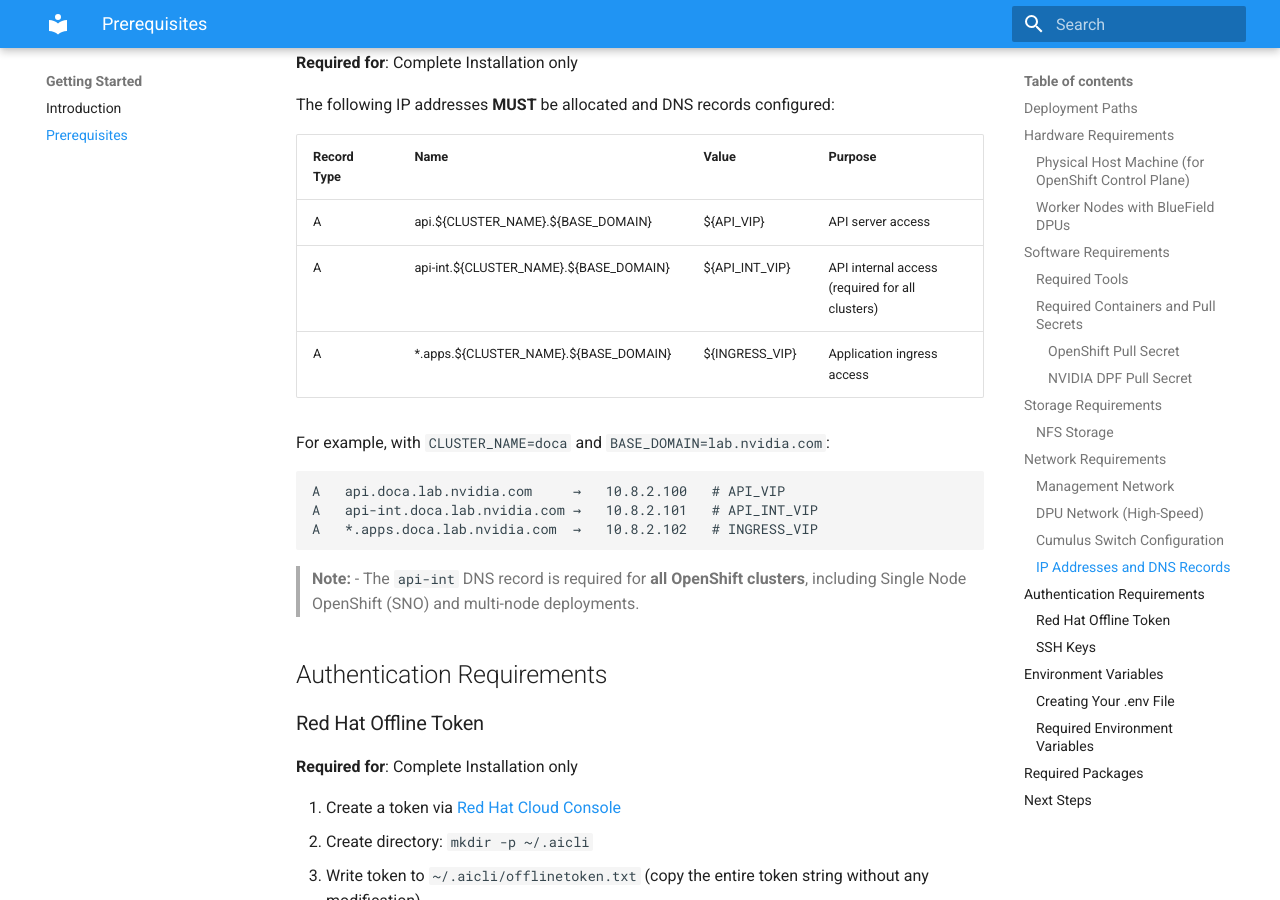
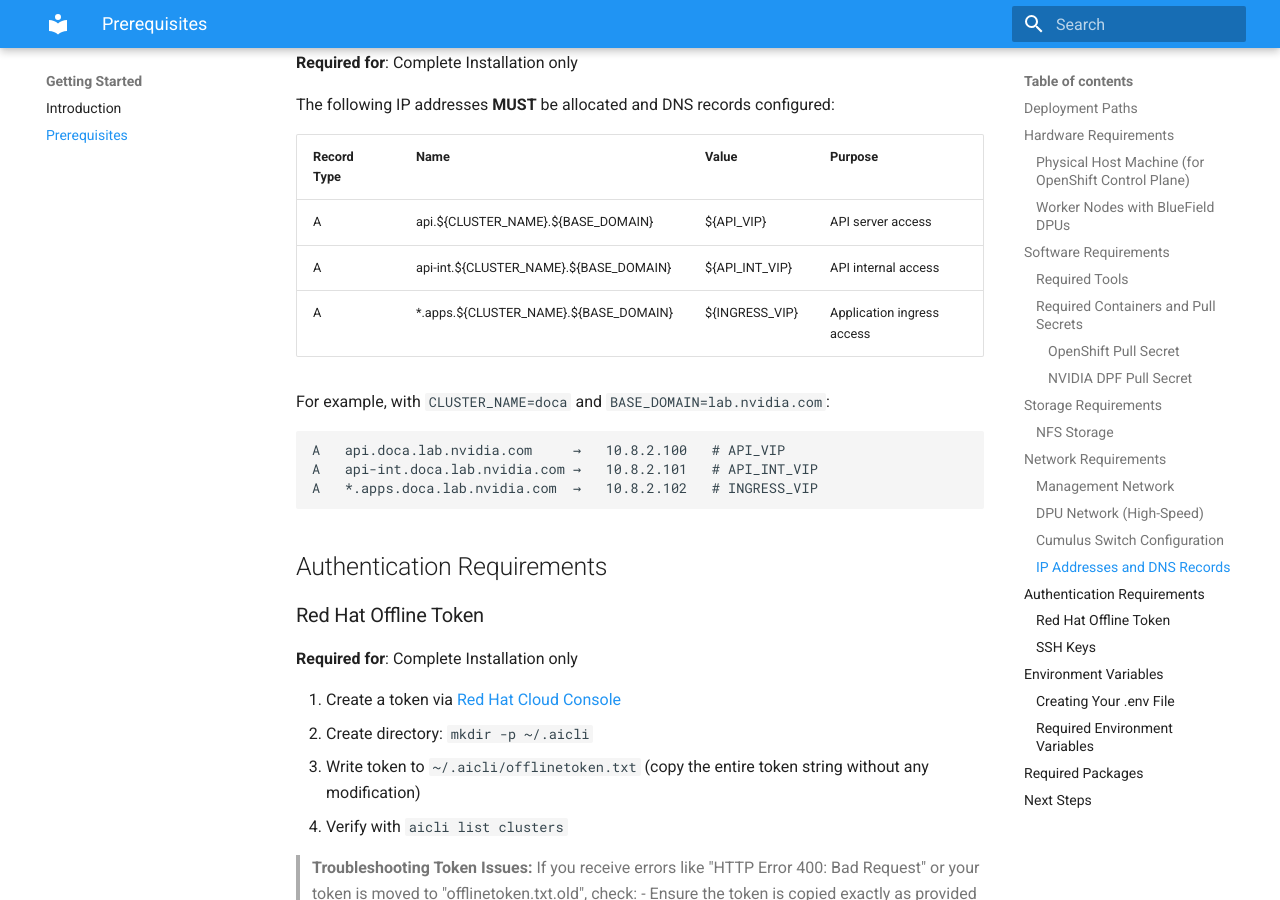
Before and after one commit to szigmon/openshift-dpf, an MkDocs documentation site: the page built from docs/prerequisites.md, in a window 1280 px wide and 900 px high, scrolled down 4398 px. Built offline with MkDocs 1.6.1 and Material for MkDocs 9.7.7, drawn with Linux system fonts in a browser that asks for light colours.

Commit message:
docs: remove redundant api-int DNS record commentary from prerequisites

````diff
--- a/docs/prerequisites.md
+++ b/docs/prerequisites.md
@@ -141,7 +141,7 @@
 | Record Type | Name | Value | Purpose |
 |-------------|------|-------|---------|
 | A | api.${CLUSTER_NAME}.${BASE_DOMAIN} | ${API_VIP} | API server access |
-| A | api-int.${CLUSTER_NAME}.${BASE_DOMAIN} | ${API_INT_VIP} | API internal access (required for all clusters) |
+| A | api-int.${CLUSTER_NAME}.${BASE_DOMAIN} | ${API_INT_VIP} | API internal access |
 | A | *.apps.${CLUSTER_NAME}.${BASE_DOMAIN} | ${INGRESS_VIP} | Application ingress access |
 
 For example, with `CLUSTER_NAME=doca` and `BASE_DOMAIN=lab.nvidia.com`:
@@ -151,9 +151,6 @@
 A   api-int.doca.lab.nvidia.com →   10.8.2.101   # API_INT_VIP
 A   *.apps.doca.lab.nvidia.com  →   10.8.2.102   # INGRESS_VIP
 ```
-
-> **Note:**
-> - The `api-int` DNS record is required for **all OpenShift clusters**, including Single Node OpenShift (SNO) and multi-node deployments.
 
 ## Authentication Requirements
 
````
